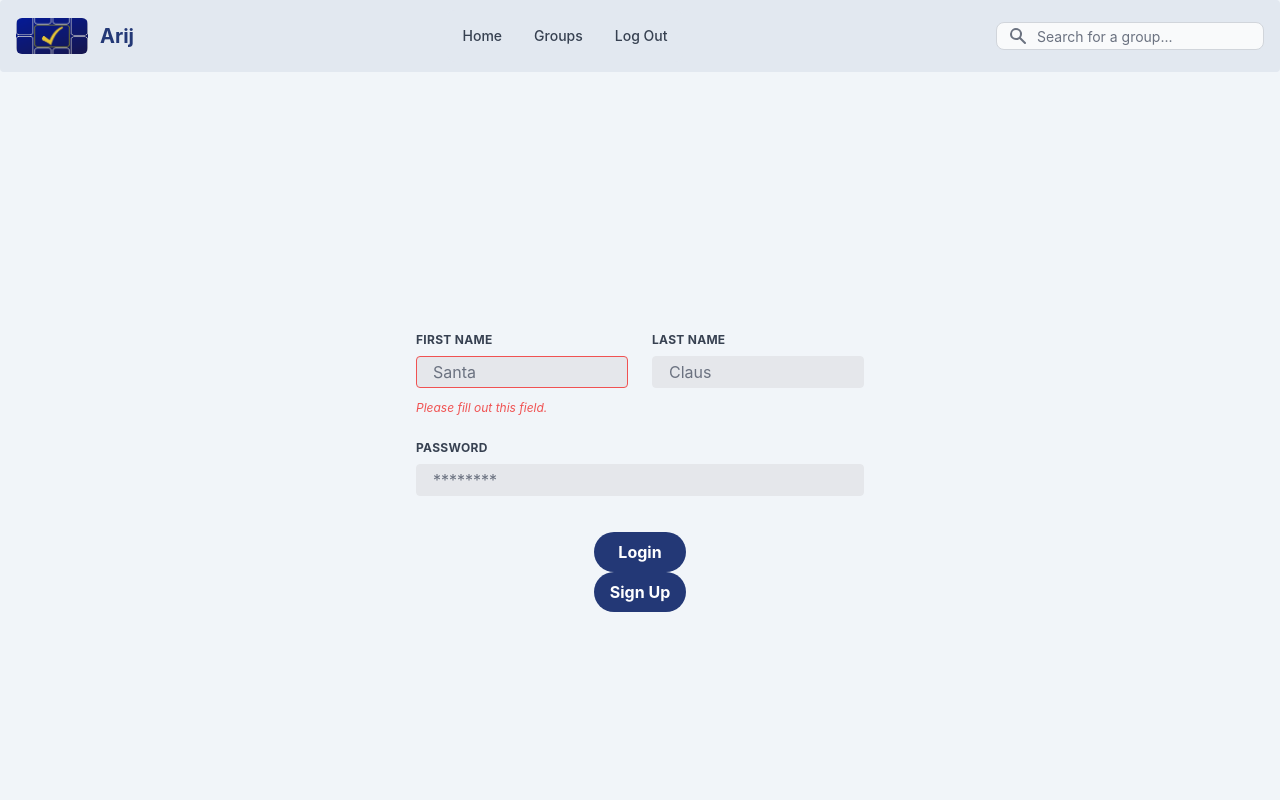
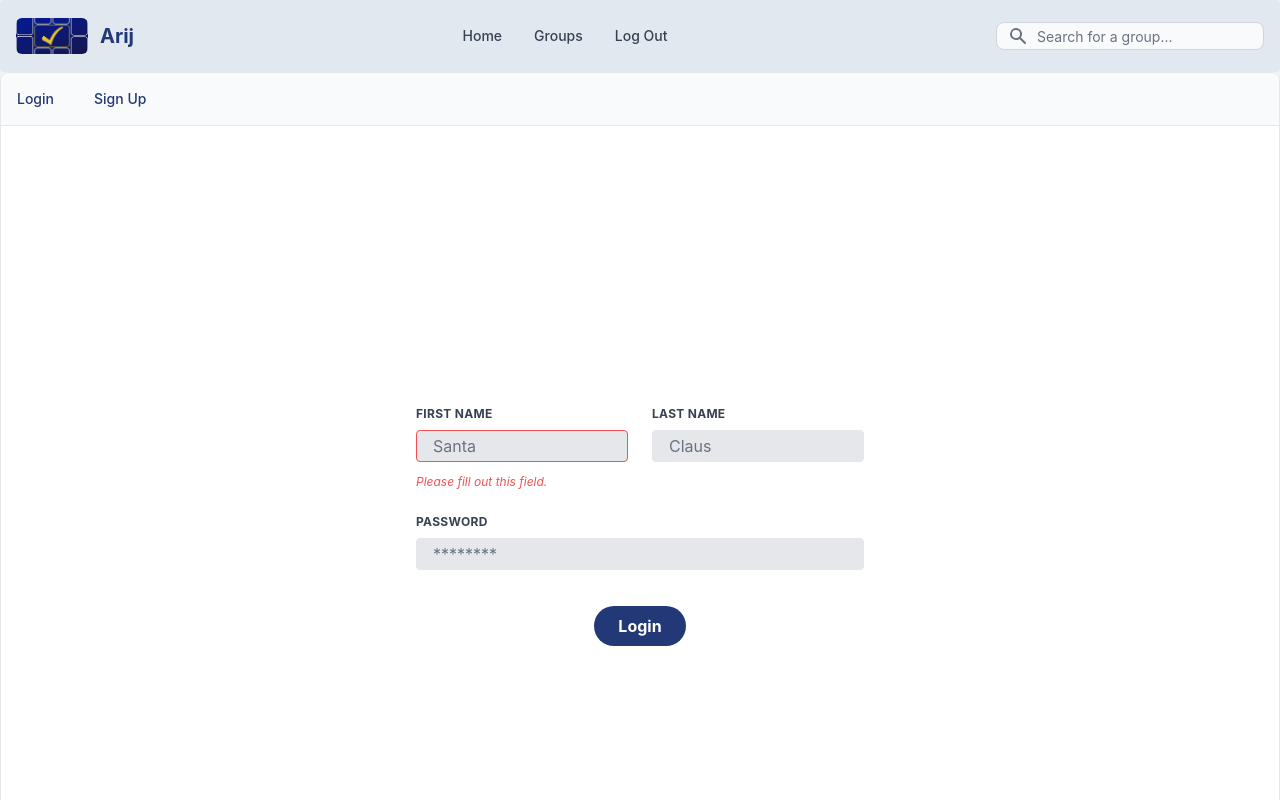
Before and after one commit to Jstelzl/arij, a React (Create React App) app in the folder client/: page / in a window 1280 px wide. Shown: the top 800 px of the page. Built offline with nearby package versions, Linux system fonts and the light colour scheme.

Commit message:
added tab system to login page

```diff
--- a/client/src/components/Login/index.js
+++ b/client/src/components/Login/index.js
@@ -4,53 +4,15 @@ import "../../App.css";
 function Login() {
 
   return (
-    // <div className="max-w-md content-center sm:mx-auto min-h-screen">
-    //   <card>
-    //     <form className="flex flex-col gap-4 content-center sm:mx-auto">
-    //       <div>
-    //         <div className="mb-2 block">
-    //           <label
-    //             htmlFor="name"
-    //             value="Your Name"
-    //           />
-    //         </div>
-    //         <input
-    //           id="name"
-    //           type="name"
-    //           placeholder="User Name"
-    //           required={true}
-    //           className="content-center sm:mx-auto block w-full p-2 pl-10 text-sm text-gray-900 border border-blue-900 rounded-lg bg-gray-50 focus:ring-blue-500 focus:border-blue-500 dark:bg-gray-700 dark:border-gray-600 dark:placeholder-gray-400 dark:text-white dark:focus:ring-blue-500 dark:focus:border-blue-500"
-    //         />
-    //       </div>
-    //       <div>
-    //         <div className="mb-2 block">
-    //           <label
-    //             htmlFor="password1"
-    //             value="Your Password"
-    //           />
-    //         </div>
-    //         <input
-    //           id="password1"
-    //           type="password"
-    //           placeholder="Password"
-    //           required={true}
-    //           className="block w-full p-2 pl-10 text-sm text-gray-900 border border-blue-900 rounded-lg bg-gray-50
-    //           focus:ring-blue-500 focus:border-blue-500 dark:bg-gray-700 dark:border-gray-600 dark:placeholder-gray-400
-    //           dark:text-white dark:focus:ring-blue-500 dark:focus:border-blue-500"
-    //         />
-    //       </div>
-    //       <div className="sm:mx-auto">
-    //         <button
-    //           className="bg-blue-900 hover:bg-blue-700 text-white font-bold py-2 px-4 rounded-full"
-    //           outline={true}
-    //         >
-    //           Login
-    //         </button>
-    //       </div>
-    //     </form>
-    //   </card>
-    // </div>
-
+    <div className="w-full bg-white border rounded-lg shadow-md dark:bg-gray-800 dark:border-gray-700">
+      <ul className="flex flex-wrap text-sm font-medium text-center text-blue-900 border-b border-gray-200 rounded-t-lg bg-gray-50 dark:border-gray-700 dark:text-gray-400 dark:bg-gray-800" id="defaultTab" data-tabs-toggle="#defaultTabContent" role="tablist">
+        <li className="mr-2">
+          <button id="about-tab" data-tabs-target="#about" type="button" role="tab" aria-controls="about" aria-selected="true" className="inline-block p-4 text-blue-900 rounded-tl-lg hover:bg-gray-100 dark:bg-gray-800 dark:hover:bg-gray-700 dark:text-blue-500">Login</button>
+        </li>
+        <li className="mr-2">
+          <button id="services-tab" data-tabs-target="#services" type="button" role="tab" aria-controls="services" aria-selected="false" className="inline-block p-4 hover:text-gray-600 hover:bg-gray-100 dark:hover:bg-gray-700 dark:hover:text-gray-300">Sign Up</button>
+        </li>
+      </ul>
       <form className="w-full max-w-lg max-w-md content-center sm:mx-auto min-h-screen">
         <div className="flex flex-wrap -mx-3 mb-6">
           <div className="w-full md:w-1/2 px-3 mb-6 md:mb-0">
@@ -83,14 +45,11 @@ function Login() {
           >
             Login
           </button>
-        <button
-          className="bg-blue-900 hover:bg-blue-700 text-white font-bold py-2 px-4 rounded-full flex flex-row mx-auto"
-          outline={true}
-        >
-          Sign Up
-        </button>
         </div>
       </form>
+    </div>
+
+
   );
 }
 export default Login;
```
Lines whose indentation alone changed are shown as unchanged.
